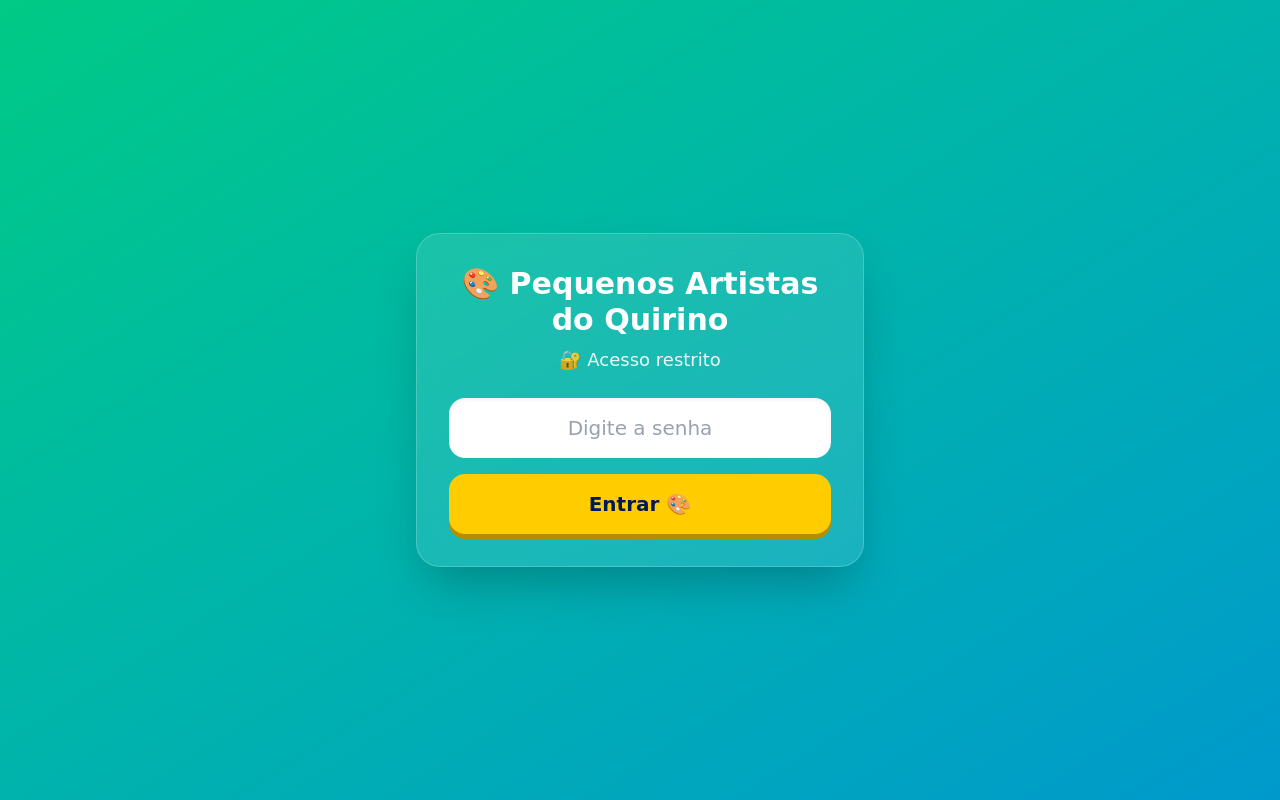
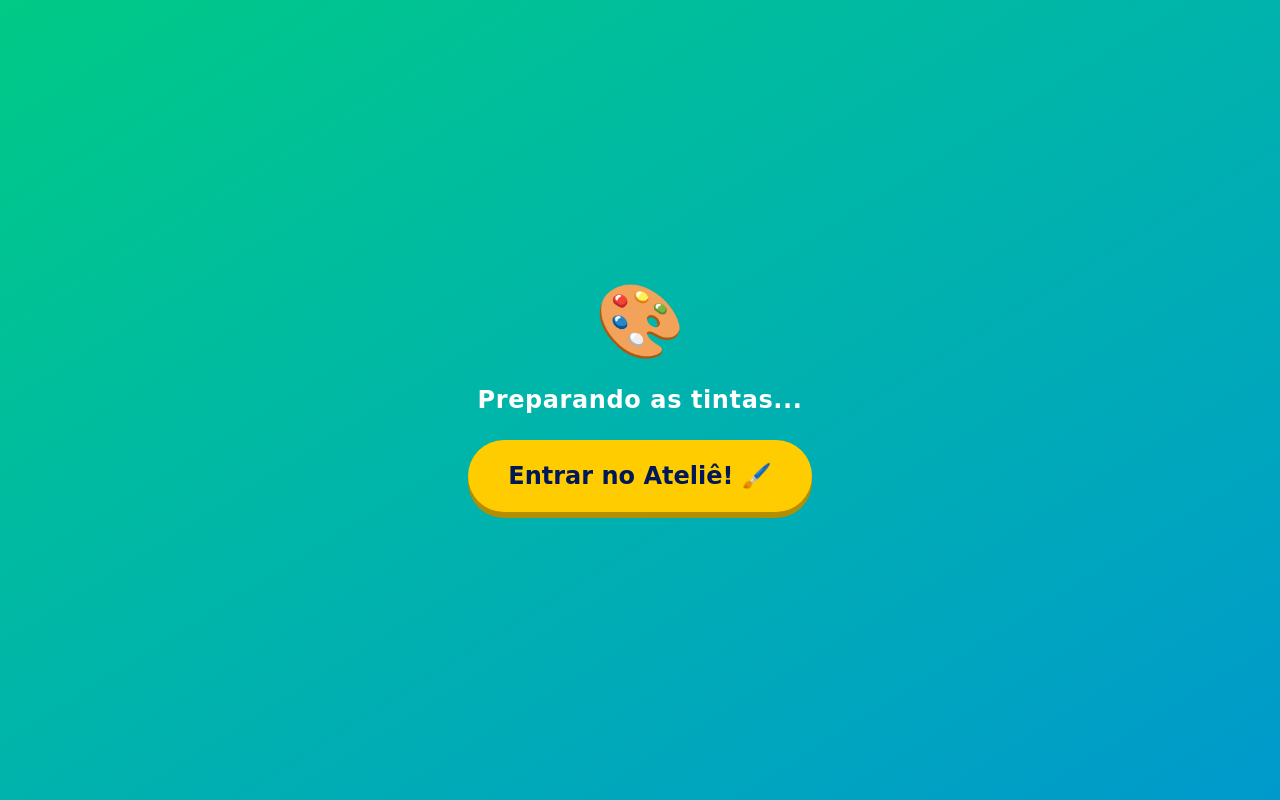
Before and after one commit to lenilsonxavier-dev/Artistas-do-Quirino, a React (Vite) app: page / in a window 1280 px wide. Built offline with nearby package versions, Linux system fonts and the light colour scheme.

Commit message:
feat: remove authentication wall and add site verification
Removed the login/authorization requirement for easier access to the application and added the Google Site Verification file for SEO.

```diff
--- /dev/null
+++ b/public/google31931083bb884fd5.html
@@ -0,0 +1 @@
+google-site-verification: google31931083bb884fd5.html
--- a/src/App.tsx
+++ b/src/App.tsx
@@ -1,4 +1,4 @@
-import { useState, useEffect, useRef, KeyboardEvent } from "react";
+import { useState, useEffect, useRef } from "react";
 import Swal from "sweetalert2";
 import "sweetalert2/dist/sweetalert2.min.css";
 import {
@@ -23,9 +23,6 @@ import { FaqModal } from "./components/FaqModal";
 
 export default function App() {
   // --- ESTADOS ---
-  const [isAuthorized, setIsAuthorized] = useState<boolean>(false);
-  const [password, setPassword] = useState<string>("");
-  const [loginError, setLoginError] = useState<string>("");
   const [activeScreen, setActiveScreen] = useState<string>("splash"); // "splash" | "home" | "museu" | "mural" | "desafiosArte" | "jogosOnline" | "telaJogo" | "webviewScreen"
   const [abaMuseu, setAbaMuseu] = useState<"emaze" | "arts">("emaze");
   const [isFaqOpen, setIsFaqOpen] = useState<boolean>(false);
@@ -42,19 +39,6 @@ export default function App() {
   const museuAudioRef = useRef<HTMLAudioElement | null>(null);
   const ambientOscRef = useRef<{ stop: () => void } | null>(null);
   const videoRef = useRef<HTMLVideoElement | null>(null);
-
-  // --- PERSISTÊNCIA E INICIALIZAÇÃO DE SEGURANÇA ---
-  useEffect(() => {
-    try {
-      // Verifica se o aluno já fez login anteriormente neste dispositivo
-      const authed = localStorage.getItem("quirino_auth");
-      if (authed === "true") {
-        setIsAuthorized(true);
-      }
-    } catch (e) {
-      console.warn("localStorage não está acessível:", e);
-    }
-  }, []);
 
   // Controlar o áudio do museu quando sair da tela "museu"
   useEffect(() => {
@@ -73,51 +57,20 @@ export default function App() {
     };
   }, []);
 
-  // --- LÓGICA DE AUTENTICAÇÃO ---
-  const handleLogin = () => {
-    if (password === "246") {
-      setIsAuthorized(true);
-      try {
-        localStorage.setItem("quirino_auth", "true");
-      } catch (e) {
-        console.warn("Não foi possível salvar no localStorage:", e);
-      }
-      setLoginError("");
-    } else {
-      setLoginError("Senha incorreta!");
-    }
-  };
-
-  const handleKeyPress = (e: KeyboardEvent<HTMLInputElement>) => {
-    if (e.key === "Enter") {
-      handleLogin();
-    }
-  };
-
   const handleLogoutFull = () => {
     Swal.fire({
       title: "Sair do Ateliê? 🎨",
-      text: "Espero que tenha se divertido! Deseja remover o acesso salvo neste dispositivo?",
-      icon: "warning",
+      text: "Espero que tenha se divertido! Deseja voltar para a tela inicial de abertura?",
+      icon: "question",
       showCancelButton: true,
       confirmButtonColor: "#ff6b6b",
       cancelButtonColor: "#ffcc00",
-      confirmButtonText: "Sim, desconectar tudo",
-      cancelButtonText: "Apenas fechar",
+      confirmButtonText: "Sim, voltar ao início",
+      cancelButtonText: "Continuar no Ateliê",
       background: "#fff9e6"
     }).then((result) => {
       if (result.isConfirmed) {
-        try {
-          localStorage.removeItem("quirino_auth");
-        } catch (e) {
-          console.warn("Não foi possível remover do localStorage:", e);
-        }
-        setIsAuthorized(false);
-        setPassword("");
         setActiveScreen("splash");
-      } else if (result.dismiss === Swal.DismissReason.cancel) {
-        // Apenas recarrega a página ou limpa estados, dependendo da plataforma
-        window.location.reload();
       }
     });
   };
@@ -346,46 +299,8 @@ export default function App() {
   return (
     <div className="min-h-screen text-[#001858] selection:bg-[#ffde59] selection:text-[#001858]">
 
-      {/* 🔐 TELA DE LOGIN (SOBREPOSTA SE NÃO AUTORIZADO) */}
-      {!isAuthorized && (
-        <div
-          id="login"
-          className="fixed inset-0 bg-gradient-to-br from-[#00ca85] to-[#0099cc] flex flex-col justify-center items-center z-[99999] text-white p-6"
-        >
-          <div className="bg-white/10 backdrop-blur-md p-8 rounded-3xl border border-white/20 w-full max-w-md shadow-2xl text-center">
-            <h1 className="text-3xl font-bold mb-2">🎨 Pequenos Artistas do Quirino</h1>
-            <p className="text-lg opacity-90 mb-6">🔐 Acesso restrito</p>
-
-            <div className="space-y-4">
-              <input
-                type="password"
-                id="senha"
-                value={password}
-                onChange={(e) => setPassword(e.target.value)}
-                onKeyDown={handleKeyPress}
-                placeholder="Digite a senha"
-                className="w-full p-4 text-center text-xl text-[#001858] bg-white rounded-2xl border-none outline-none focus:ring-4 focus:ring-[#ffcc00] placeholder:text-gray-400 font-sans shadow-inner"
-              />
-
-              <button
-                onClick={handleLogin}
-                className="w-full py-4 text-xl font-bold rounded-2xl bg-[#ffcc00] text-[#001858] hover:bg-[#ffe066] hover:scale-102 active:scale-98 transition shadow-[0_5px_0_#b38f00] cursor-pointer"
-              >
-                Entrar 🎨
-              </button>
-
-              {loginError && (
-                <p id="erro" className="text-[#ffdddd] font-semibold text-sm animate-bounce">
-                  {loginError}
-                </p>
-              )}
-            </div>
-          </div>
-        </div>
-      )}
-
       {/* ========== TELA DE ABERTURA / SPLASH ========== */}
-      {isAuthorized && activeScreen === "splash" && (
+      {activeScreen === "splash" && (
         <div
           id="splash"
           className="fixed inset-0 bg-gradient-to-br from-[#00ca85] to-[#0099cc] flex flex-col justify-center items-center z-[9999] overflow-hidden"
@@ -441,7 +356,7 @@ export default function App() {
       )}
 
       {/* ========== MENU PRINCIPAL ========== */}
-      {isAuthorized && activeScreen === "home" && (
+      {activeScreen === "home" && (
         <div id="home" className="container mx-auto max-w-md px-6 py-12 flex flex-col items-center min-h-screen justify-center space-y-6">
           <h1 className="text-3xl font-extrabold text-[#001858] drop-shadow-sm mb-4">
             🎨 Pequenos Artistas do Quirino
@@ -503,7 +418,7 @@ export default function App() {
       )}
 
       {/* ========== MUSEU VIRTUAL (LAZY LOAD PARA EVITAR LENTIDÃO NA REDE) ========== */}
-      {isAuthorized && activeScreen === "museu" && (
+      {activeScreen === "museu" && (
         <div id="museu" className="px-4 py-8 md:px-8 max-w-6xl mx-auto">
           <div className="bg-white/90 backdrop-blur border-4 border-white rounded-[40px] md:rounded-[60px] p-6 shadow-xl space-y-6">
 
@@ -627,7 +542,7 @@ export default function App() {
       )}
 
       {/* ========== MURAL VIRTUAL (LAZY LOAD DO PADLET) ========== */}
-      {isAuthorized && activeScreen === "mural" && (
+      {activeScreen === "mural" && (
         <div id="mural" className="fixed inset-0 flex flex-col bg-[#001858]">
           <div className="h-16 bg-[#001858] flex justify-between items-center px-6 border-b-2 border-[#ffcc00] shadow-md z-10">
             <h2 className="text-white font-bold text-lg">🖼️ Mural Virtual: Artistas do Quirino</h2>
@@ -652,7 +567,7 @@ export default function App() {
       )}
 
       {/* ========== DESAFIOS DE ARTE ========== */}
-      {isAuthorized && activeScreen === "desafiosArte" && (
+      {activeScreen === "desafiosArte" && (
         <div id="desafiosArte" className="px-4 py-8 max-w-4xl mx-auto space-y-6">
           <div className="flex items-center justify-between">
             <button
@@ -732,7 +647,7 @@ export default function App() {
       )}
 
       {/* ========== CENTRAL DE JOGOS ========== */}
-      {isAuthorized && activeScreen === "jogosOnline" && (
+      {activeScreen === "jogosOnline" && (
         <div id="jogosOnline" className="container mx-auto max-w-md px-6 py-12 flex flex-col items-center min-h-screen justify-center space-y-6">
           <h2 className="text-3xl font-extrabold text-[#001858] drop-shadow-sm mb-4">
             🎮 Central de Jogos
@@ -760,12 +675,12 @@ export default function App() {
       )}
 
       {/* ========== TELA JOGO DA FORCA NATIVO ========== */}
-      {isAuthorized && activeScreen === "jogoForca" && (
+      {activeScreen === "jogoForca" && (
         <JogoForca onVoltar={() => setActiveScreen("jogosOnline")} />
       )}
 
       {/* ========== TELA JOGO (LAZY LOAD IFRAME DETALHADO E FULLSCREEN PARA CELULAR) ========== */}
-      {isAuthorized && activeScreen === "telaJogo" && (
+      {activeScreen === "telaJogo" && (
         <div id="telaJogo" className="fixed inset-0 bg-black z-[9999]">
           {/* Botão flutuante redondo para voltar super otimizado para celulares */}
           <button
@@ -790,7 +705,7 @@ export default function App() {
       )}
 
       {/* ========== TELA WEBVIEW PORTINARI (LAZY LOAD IFRAME) ========== */}
-      {isAuthorized && activeScreen === "webviewScreen" && (
+      {activeScreen === "webviewScreen" && (
         <div id="webviewScreen" className="fixed inset-0 bg-white z-[9990]">
           {/* Botão flutuante redondo para voltar, sem ocupar espaço de barra */}
           <button
```
Also changed, not shown: 1 other file (tests, documents, lock files or other folders).
